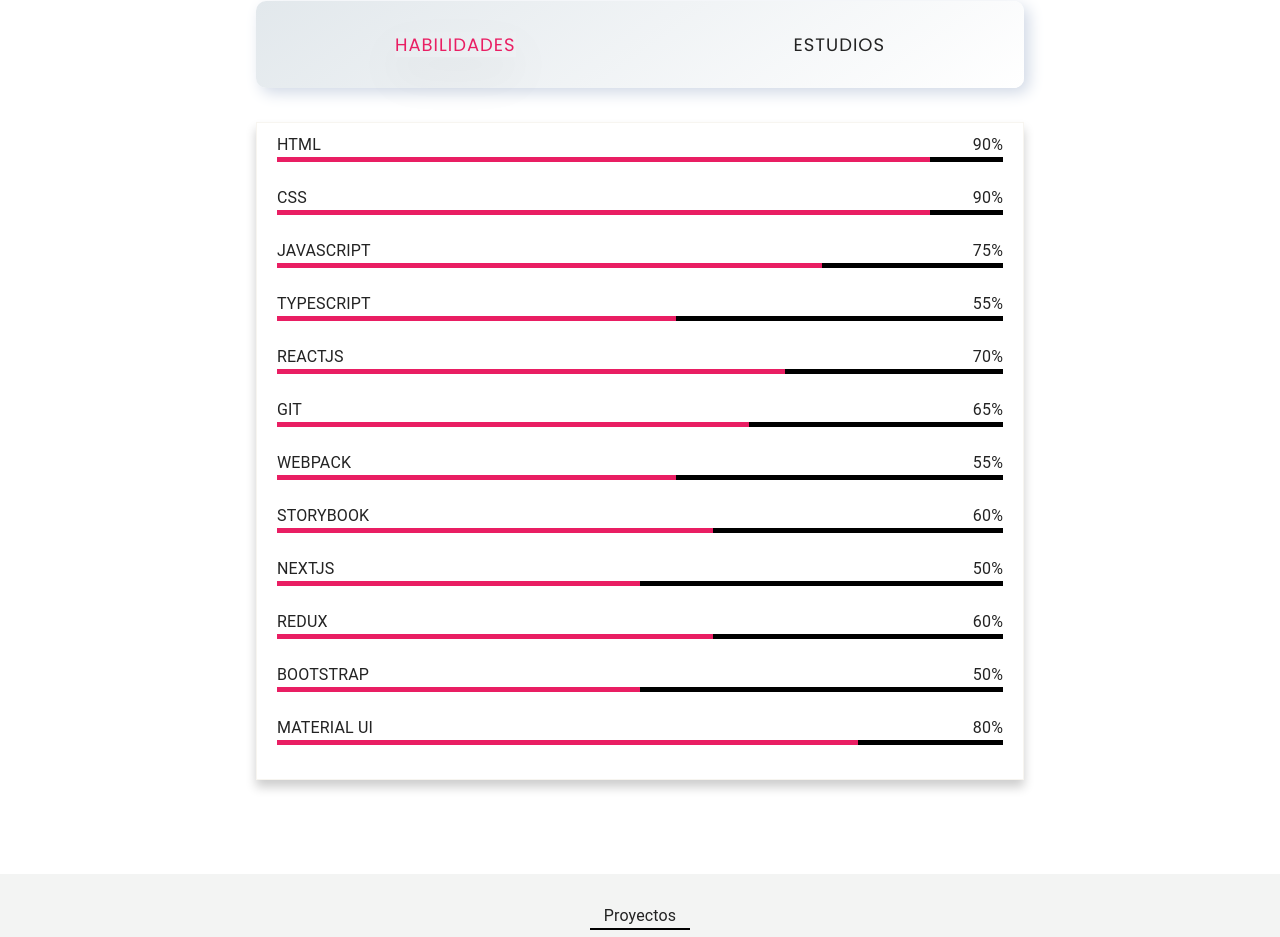
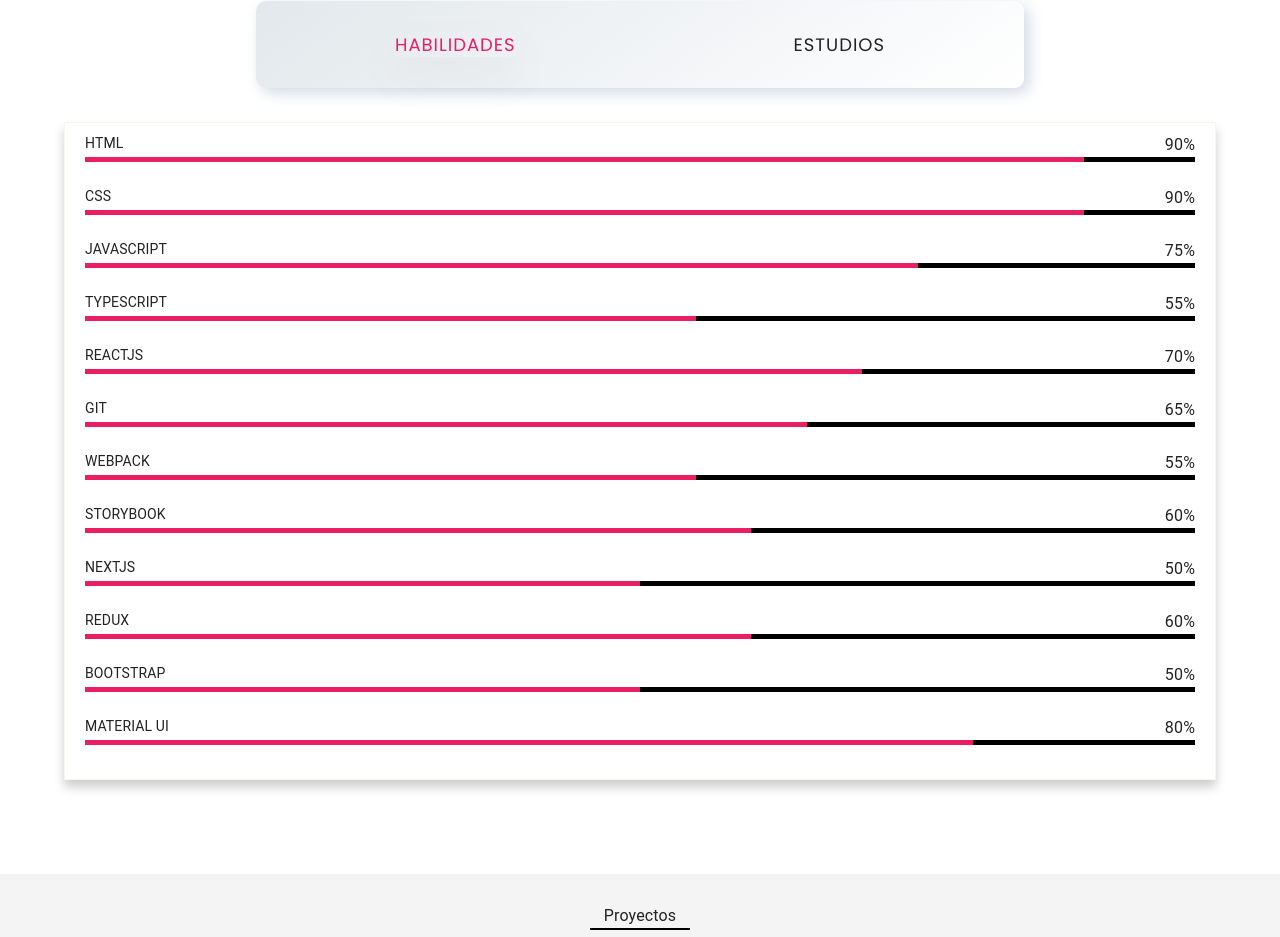
Before and after one commit to Mayra234/mi-portafolio-react, a React (Create React App) app: page / in a window 1280 px wide. Shown: the part 1378-2315 px from the top of the page. Built offline with nearby package versions, Linux system fonts and the light colour scheme.

Commit message:
avance de portafolio

```diff
--- a/src/components/SkillBar/index.css
+++ b/src/components/SkillBar/index.css
@@ -16,6 +16,7 @@
   text-transform: uppercase;
   display: inline-block;
   vertical-align: middle;
+  font-size: 14px !important;
 }
 
 .skill-bar-percentage {
--- a/src/pages/Home/Skills/index.css
+++ b/src/pages/Home/Skills/index.css
@@ -4,16 +4,17 @@
   display: flex;
   justify-content: center;
   align-items: center;
-  width: 60%;
+  width: 90%;
 }
 
 .tab-study {
   display: grid;
   gap: 34px;
   grid-template-columns: 1fr 1fr;
+  grid-template-rows: 140px;
   justify-items: center;
   align-items: center;
-  width: 100px;
+  width: 50%;
 }
 
 .content-skills {
@@ -37,6 +38,13 @@
   margin-bottom: 5px;
 }
 
+.title-card {
+  height: 140px;
+  display: flex;
+  justify-content: center;
+  align-items: center;
+}
+
 @media (max-width: 768px) {
   .tab-study {
     display: flex;
```
